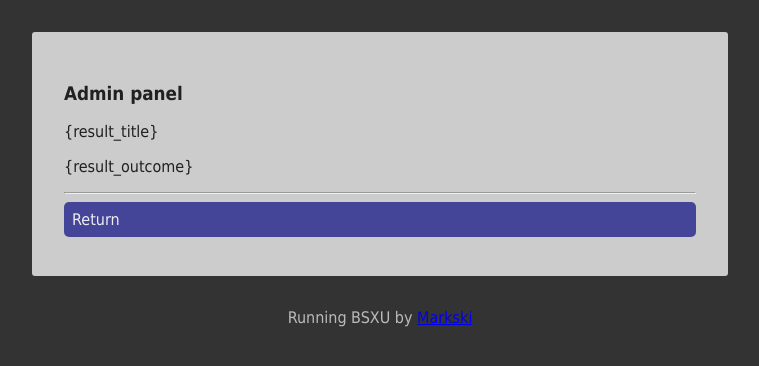
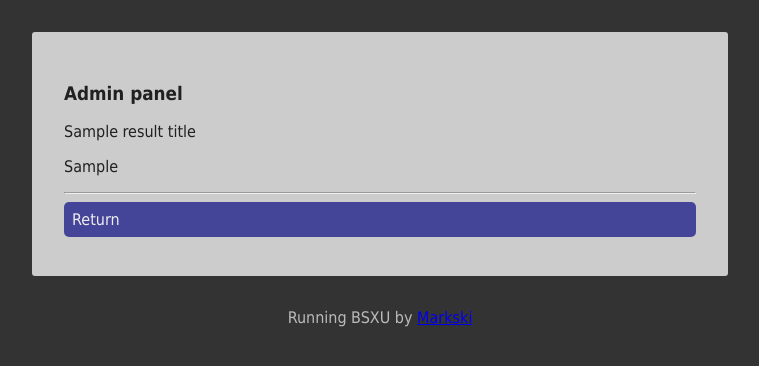
Before and after one commit to markski1/BSXU, a Flask app: template src/webpanel/templates/result.html in a window 1280 px wide. Shown: the top 366 px of the page, without its empty margins (260-1019 px from the left). Run offline with Flask 3, Linux system fonts and the light colour scheme; the template is opened without the code that fills it: most values are stand-ins (such as "Sample title", 1, 10 or a date in 2020); parts of the project's set-up code (start-up, migrations or seed data) failed here and were passed over.

Commit message:
fix dumb template mistakes

```diff
--- a/src/routes/panel.py
+++ b/src/routes/panel.py
@@ -6,7 +6,7 @@ from flask_login import login_required, login_user, logout_user, current_user
 
 from core import actions
 from core.session import attempt_login, Session
-from core.config import cache_folder, use_b2_storage
+from core.config import cache_folder, use_b2_storage, url_path
 from core.stats import get_total_hits, start_date, get_all_file_hits
 
 panel_bp = Blueprint("panel", __name__, url_prefix="/panel")
@@ -93,7 +93,7 @@ def file_upload():
         return render_template(
             'result.html',
             result_title="File uploaded",
-            result_outcome=f"The file has been uploaded: `{ret}`"
+            result_outcome=f"The file has been uploaded: `{url_path}{ret}`"
         )
     else:
         return render_template(
--- a/src/webpanel/templates/result.html
+++ b/src/webpanel/templates/result.html
@@ -1,12 +1,12 @@
 {% extends "layout.html" %}
-{% block title %}{result_title}{% endblock %}
+{% block title %}{{ result_title }}{% endblock %}
 
 {% block main %}
 
     <h3>Admin panel</h3>
-    <p>{result_title}</p>
+    <p>{{ result_title }}</p>
 
-    <p>{result_outcome}</p>
+    <p>{{ result_outcome }}</p>
 
     <hr>
 
```
Also changed, not shown: src/webpanel/templates/upload.html (+4 -4 lines).
